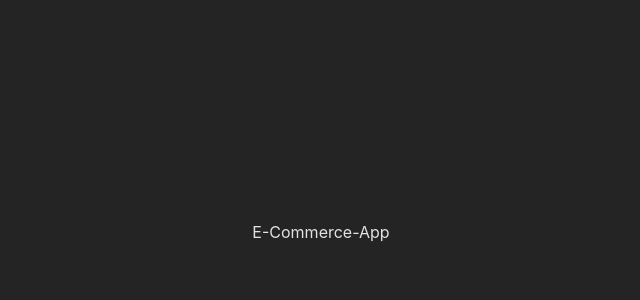
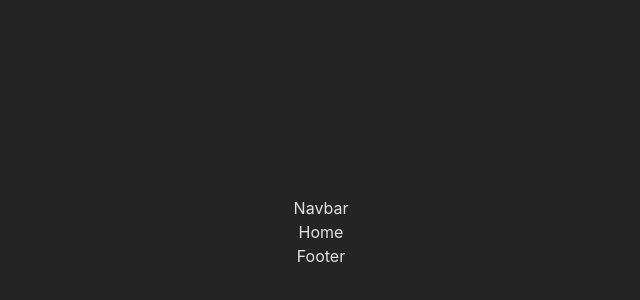
Before and after one commit to DhuhaAhmad/E-commerce-App, a React app in the folder client/: page / in a window 1280 px wide. Shown: the part 168-468 px from the top of the page, without its empty margins (319-959 px from the left). Built offline with nearby package versions, Linux system fonts and the light colour scheme; the HTML template or start-up script is replaced by a standard one.

Commit message:
created pages and components

```diff
--- a/client/package.json
+++ b/client/package.json
@@ -10,7 +10,8 @@
   },
   "dependencies": {
     "react": "^18.2.0",
-    "react-dom": "^18.2.0"
+    "react-dom": "^18.2.0",
+    "react-router-dom": "^6.9.0"
   },
   "devDependencies": {
     "@types/react": "^18.0.27",
--- a/client/src/App.jsx
+++ b/client/src/App.jsx
@@ -1,10 +1,58 @@
+import {
+  createBrowserRouter,
+  RouterProvider,
+  Route,
+  Outlet
+} from "react-router-dom";
 import './App.css'
+import { Footer } from "./components/Footer/Footer";
+import { Navbar } from "./components/Navbar/Navbar";
+import { Home } from "./pages/Home/Home";
+import { Product } from "./pages/Product/Product";
+import { Products } from "./pages/Products/Products";
 
+
+const Layout = ()=>{
+
+  return(
+    <div className="app">
+      <Navbar/>
+    <Outlet/>
+      <Footer/>
+    </div>
+  )
+}
+
+const router = createBrowserRouter([
+  {
+    path:"/",
+    element:<Layout/>,
+    children:[
+ {
+    path:"/",
+    element:<Home/>
+  },
+ {
+  // category
+    path:"/products/:id",
+    element:<Products/>
+  },
+  {
+    path:"/product/:id",
+    element:<Product/>
+  }
+
+    ]
+  }
+
+])
 function App() {
+
+
 
   return (
     <div className="App">
-    E-Commerce-App
+      <RouterProvider router={router}/>
     </div>
   )
 }
--- /dev/null
+++ b/client/src/components/Footer/Footer.jsx
@@ -0,0 +1,7 @@
+import React from 'react'
+
+export const Footer = () => {
+  return (
+    <div>Footer</div>
+  )
+}
--- /dev/null
+++ b/client/src/components/Navbar/Navbar.jsx
@@ -0,0 +1,7 @@
+import React from 'react'
+
+export const Navbar = () => {
+  return (
+    <div>Navbar</div>
+  )
+}
--- /dev/null
+++ b/client/src/pages/Home/Home.jsx
@@ -0,0 +1,7 @@
+import React from 'react'
+
+export const Home = () => {
+  return (
+    <div>Home</div>
+  )
+}
--- /dev/null
+++ b/client/src/pages/Product/Product.jsx
@@ -0,0 +1,7 @@
+import React from 'react'
+
+export const Product = () => {
+  return (
+    <div>Product</div>
+  )
+}
--- /dev/null
+++ b/client/src/pages/Products/Products.jsx
@@ -0,0 +1,9 @@
+import React from 'react'
+
+export const Products = () => {
+
+  return (
+
+    <div>Products</div>
+  )
+}
```
Also changed, not shown: 1 other file (tests, documents, lock files or other folders).
